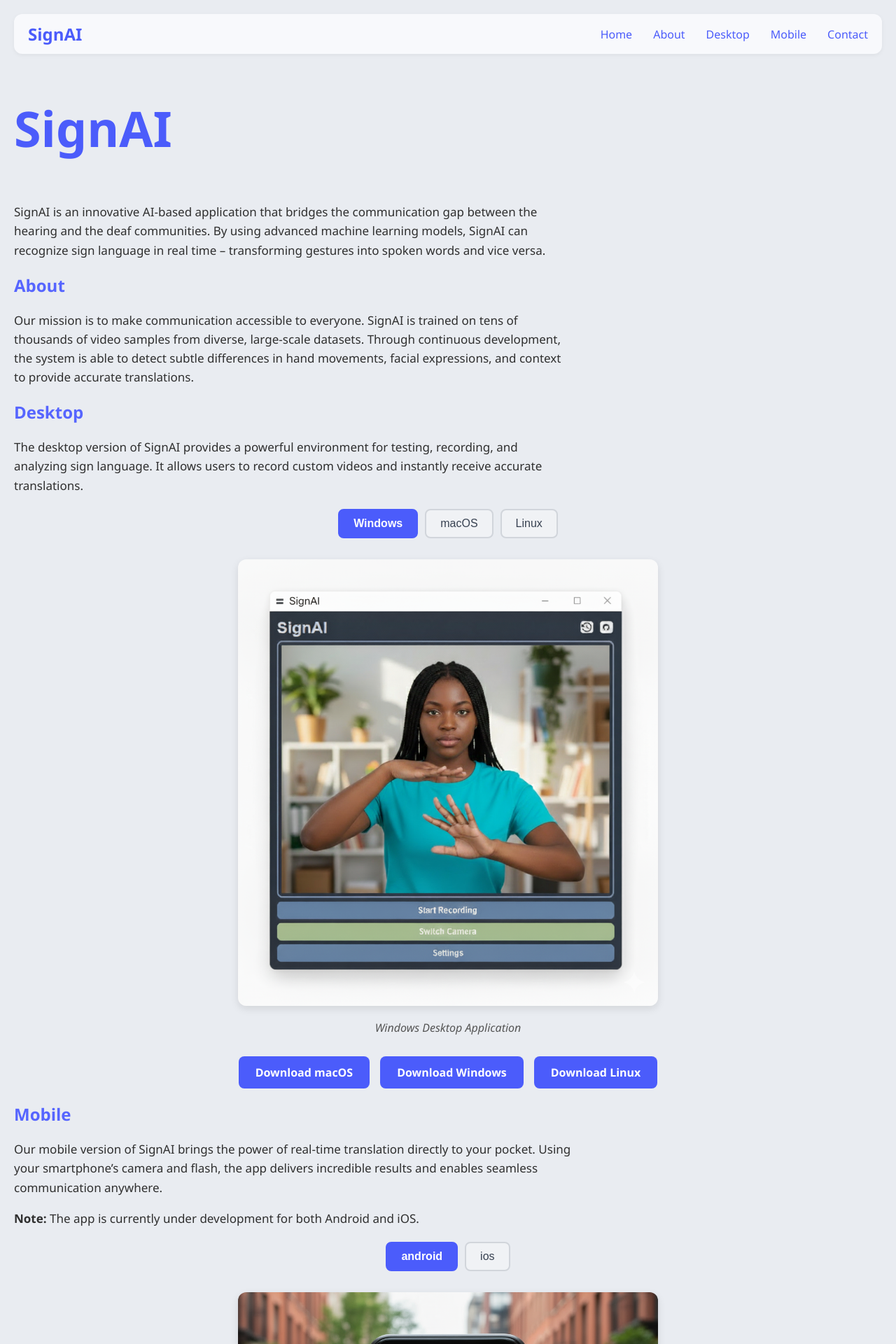
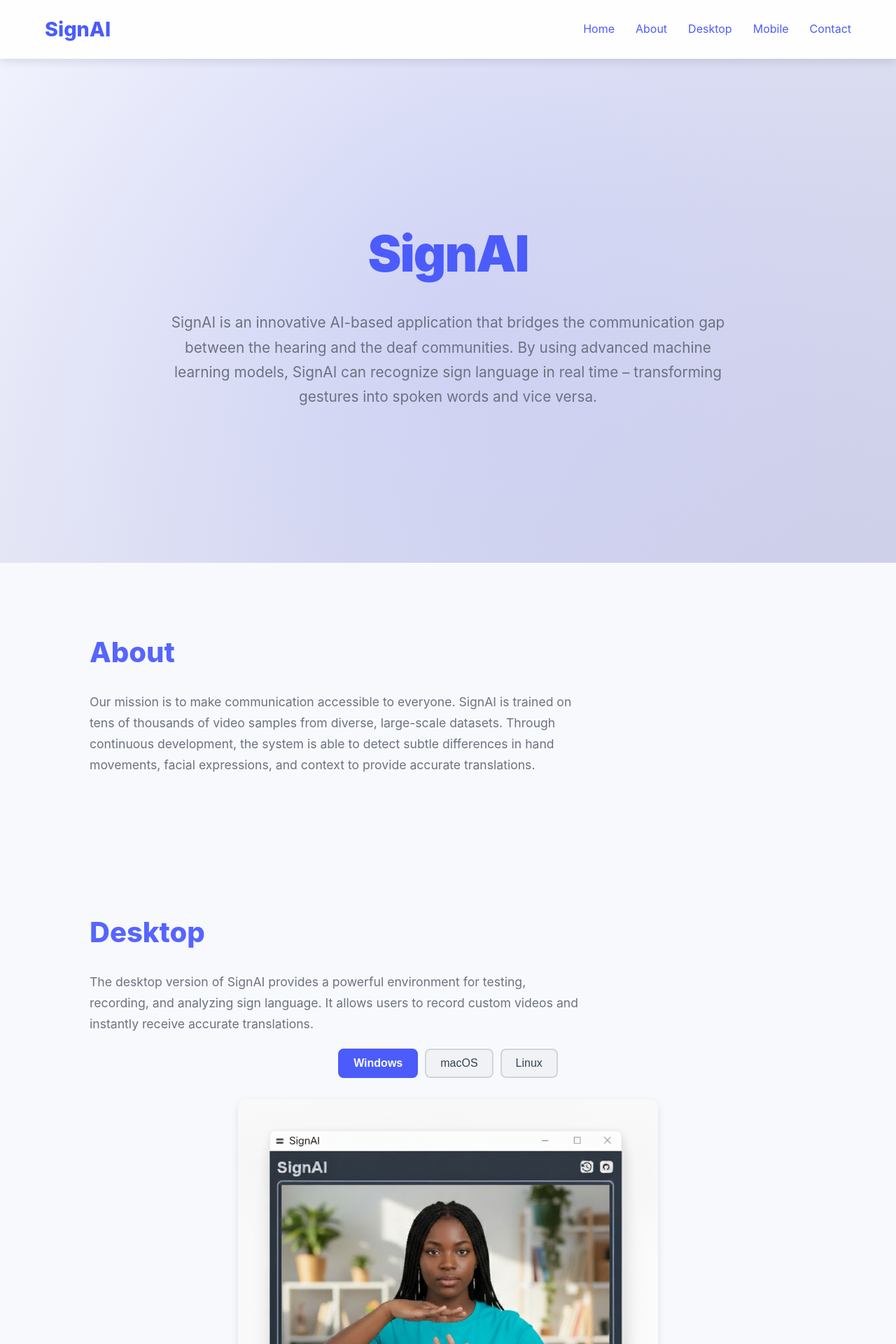
Before and after one commit to Stefanos0710/SignAI, a Flask app: page / in a window 1280 px wide. Shown: the top 1920 px of the page at 70% size. Run offline with Flask 2, Linux system fonts and the light colour scheme.

Commit message:
Refactor and enhance main CSS for improved UI
Introduces CSS variables for consistent theming, refactors global styles, and improves navigation and home section appearance. Footer styles are reorganized for clarity, and overall layout and typography are modernized for better user experience.

```diff
--- a/product_webside/static/css/main.css
+++ b/product_webside/static/css/main.css
@@ -1,14 +1,39 @@
+:root {
+    --primary: #4b5cfb;
+    --primary-dark: #3749ff;
+    --secondary: #32478e;
+    --accent:#6c7ff2;
+    --background: #f8f9fc;
+    --surface: #ffffff;
+    --text-primary: #1a1d2e;
+    --text-secondary: #6b7280;
+    --border: #e5e7eb;
+    --shadow-sm: 0 2px 8px rgba(0, 0, 0, 0.08);
+    --shadow-md: 0 4px 16px rgba(0, 0, 0, 0.12);
+    --shadow-lg: 0 8px 32px rgba(0, 0, 0, 0.16);
+    --radius: 16px;
+    --transition: all 0.3s cubic-bezier(.4, 0,.2,1);
+}
+
+* {
+    margin: 0;
+    padding: 0;
+    box-sizing: border-box;
+}
+
 html {
     scroll-behavior: smooth;
-    background-color: #e9ecf1;
+    background-color: var(--background);
 }
 
 body {
     background-color: #e9ecf1;
-    font-family: "Segoe UI", Arial, sans-serif;
-    margin: 20px;
-    margin-bottom: 0;
-    color: #222222;
+    font-family: -apple-system, BlinkMacSystemFont, 'Segoe UI', Roboto, Oxygen, Ubuntu, Cantarell, 'Open Sans', 'Helvetica Neue', sans-serif;
+    margin: 0;
+    padding: 0;
+    line-height: 1.6;
+    color: var(--text-primary);
+    background: var(--background);
 }
 
 .hidden {
@@ -44,20 +69,17 @@ a:hover {
 
 /* nav settings */
 nav {
-    background-color: #f8f9fc;
-    border-radius: 12px;
-    padding: 12px 20px;
-    box-shadow: 0 2px 6px rgba(0,0,0,0.05);
-    display: flex;
-    gap: 20px;
+    position: sticky;
+    top: 0;
+    z-index: 1000;
+    background: rgba(255, 255, 255, 0.8);
+    backdrop-filter: blur(12px);
+    box-shadow: var(--shadow-sm);
+    padding: 1.2rem 5%;
     display: flex;
     justify-content: space-between;
     align-items: center;
-    top: 10px;
-    z-index: 1000;
-    position: sticky;
-    transition: background 0.4s ease;
-    background: rgba(248, 249, 252, 1);
+    transition: var(--transition);
 }
 
 .nav-links {
@@ -66,9 +88,177 @@ nav {
 }
 
 .nav-title {
-    font-size: 24px;
-    font-weight: 700;
-    color: #4b5cfb;}
+    font-size: 1.8rem;
+    font-weight: 760;
+    color: var(--primary);}
+
+.nav-links a:hover {
+    color: var(--accent);
+    text-decoration: underline;
+}
+
+nav:hover {
+    box-shadow: 0 4px 12px rgba(0,0,0,0.1);
+}
+
+nav.scrolled {
+    background: rgba(248, 249, 252, 0.7);
+}
+
+.nav-links { display: flex; gap: 30px; }
+.nav-links a { color: #4b5cfb; text-decoration: none; }
+
+/* Home section - #home */
+#home {
+    min-height: 90vh;
+    display: flex;
+    flex-direction: column;
+    justify-content: center;
+    align-items: center;
+    text-align: center;
+    padding: 4rem 10%;
+    background: linear-gradient(135deg, #f8f9fd 0%, #d4d5e8 100%);
+    position: relative;
+    overflow: hidden;
+}
+
+#home::before {
+    content: "";
+    position: absolute;
+    top: -50%;
+    left: -50%;
+    width: 200%;
+    height: 200%;
+    background: radial-gradient(circle at center, rgba(75, 92, 251, 0.15), transparent 70%);
+    animation: pulse 6s infinite;
+    z-index: 0;
+}
+
+@keyframes float {
+    0%, 100% {
+        transform: translateY(0) rotate(0deg);
+    }
+    50% {
+        transform: translateY(-30px) rotate(5deg);
+    }
+}
+
+#home h1 {
+    font-size: 4.5rem;
+    font-weight: 900;
+    margin-bottom: 1.5rem;
+    letter-spacing: -2px;
+    position: relative;
+    z-index: 1;
+}
+
+#home p {
+    font-size: 1.3rem;
+    color: var(--text-secondary);
+    max-width: 800px;
+    line-height: 1.7;
+    position: relative;
+    z-index: 1;
+}
+
+/* Sections */
+section {
+    padding: 6rem 10%;
+}
+
+section h2 {
+    font-size: 2.5rem;
+    font-weight: 800;
+    margin-bottom: 1.5rem;
+}
+
+section p {
+    font-size: 1.1rem;
+    color: var(--text-secondary);
+    max-width: 700px;
+    line-height: 1.7;
+}
+
+/* Platform Switch Buttons */
+.platform-switch {
+    display: flex;
+    gap: 10px;
+    margin: 20px 0;
+    justify-content: center;
+}
+
+.platform {
+    background-color: #f0f2f5;
+    border: 2px solid #d1d5db;
+    border-radius: 8px;
+    padding: 10px 20px;
+    font-size: 16px;
+    cursor: pointer;
+    transition: all 0.3s ease;
+    color: #374151;
+}
+
+.platform:hover {
+    background-color: #e5e7eb;
+    border-color: #9ca3af;
+}
+
+.platform.active {
+    background-color: #4b5cfb;
+    border-color: #4b5cfb;
+    color: white;
+    font-weight: 600;
+}
+
+/* Device Container and Images */
+.device-container {
+    margin: 30px 0;
+    text-align: center;
+}
+
+.device {
+    margin: 0 auto;
+}
+
+.device img {
+    max-width: 600px;
+    width: 100%;
+    height: auto;
+    border-radius: 12px;
+    box-shadow: 0 4px 12px rgba(0,0,0,0.1);
+}
+
+.device figcaption {
+    margin-top: 15px;
+    font-size: 16px;
+    color: #555;
+    font-style: italic;
+}
+
+/* Download Buttons */
+.download-row {
+    display: flex;
+    gap: 15px;
+    justify-content: center;
+    flex-wrap: wrap;
+    margin-top: 30px;
+}
+
+.btn-download {
+    background-color: #4b5cfb;
+    color: white;
+    padding: 12px 24px;
+    border-radius: 8px;
+    font-weight: 600;
+    transition: all 0.3s ease;
+}
+
+.btn-download:hover {
+    text-decoration: none;
+    transform: translateY(-2px);
+    box-shadow: 0 4px 12px rgba(75, 92, 251, 0.3);
+}
+
 
 /* Footer */
 footer {
```
Also changed, not shown: other parts of product_webside/static/css/main.css (+0 -90 lines).
